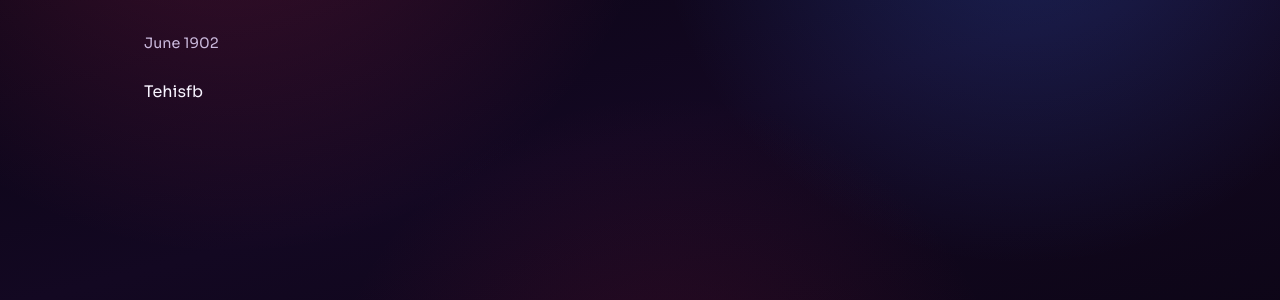
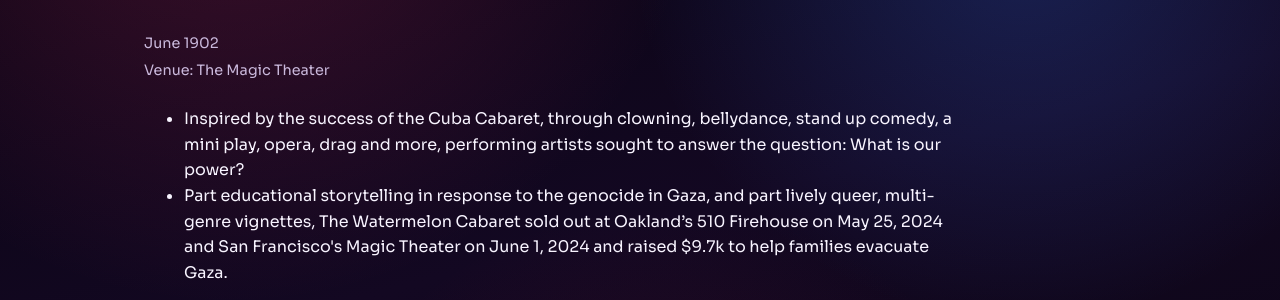
Before and after one commit to mycardona/portfolio, an Eleventy site: page src/content/projects/the-watermelon-cabaret.md in a window 1280 px wide. Shown: the part 252-552 px from the top of the page. Built offline with nearby package versions, Linux system fonts and the light colour scheme; Eleventy itself is replaced by a stand-in of ours; files that its build step writes are made by us from their sources.

Commit message:
Update Project “the-watermelon-cabaret”

```diff
--- a/src/content/projects/the-watermelon-cabaret.md
+++ b/src/content/projects/the-watermelon-cabaret.md
@@ -3,5 +3,7 @@ title: "The Watermelon Cabaret "
 date: 1902-06
 categories:
   - original-work
+venueName: "The Magic Theater "
 ---
-Tehisfb
+* Inspired by the success of the Cuba Cabaret, through clowning, bellydance, stand up comedy, a mini play, opera, drag and more, performing artists sought to answer the question: What is our power?
+* Part educational storytelling in response to the genocide in Gaza, and part lively queer, multi-genre vignettes, The Watermelon Cabaret sold out at Oakland’s 510 Firehouse on May 25, 2024 and San Francisco's Magic Theater on June 1, 2024 and raised $9.7k to help families evacuate Gaza.
```
